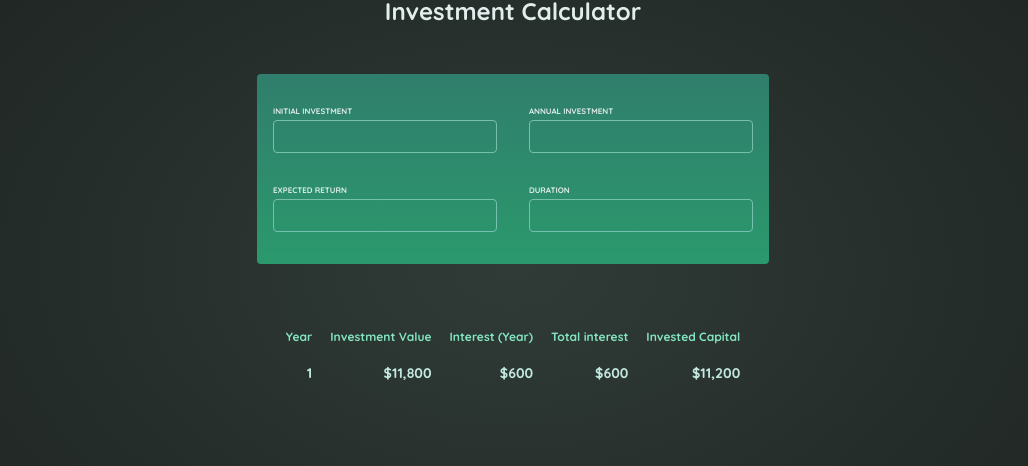
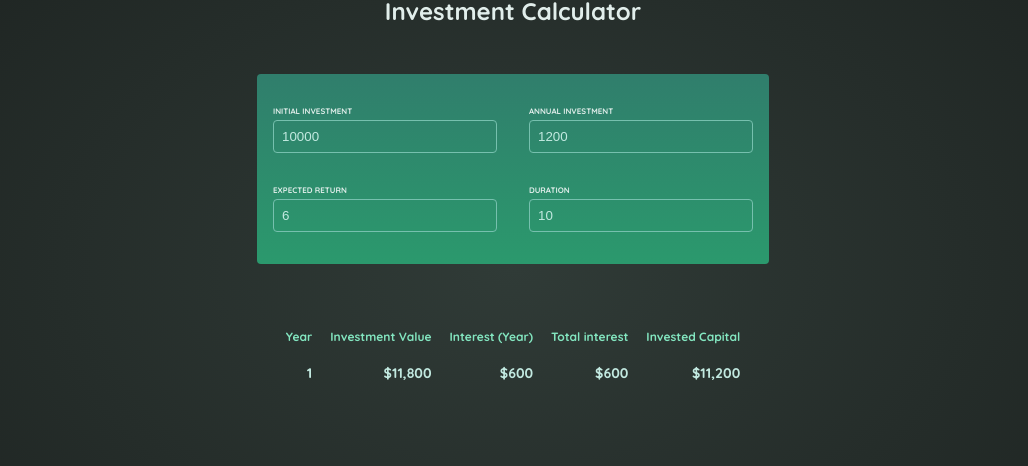
Before and after one commit to rhtjddls123/udemy-react-maximilian, a React (Vite) app in the folder react-essentials-practice/: page / in a window 1280 px wide. Shown: the part 156-622 px from the top of the page, without its empty margins (127-1155 px from the left). Built offline with nearby package versions, Linux system fonts and the light colour scheme.

Commit message:
feat: userInput 입력 기능 추가

```diff
--- a/react-essentials-practice/src/App.tsx
+++ b/react-essentials-practice/src/App.tsx
@@ -1,15 +1,11 @@
 import Header from "./components/Header";
-import Result from "./components/Result";
-import UserInputSection from "./components/UserInputSection";
+import Main from "./components/Main";
 
 function App() {
   return (
     <div className="container mx-auto">
       <Header />
-      <main>
-        <UserInputSection />
-        <Result />
-      </main>
+      <Main />
     </div>
   );
 }
--- /dev/null
+++ b/react-essentials-practice/src/components/Main.tsx
@@ -0,0 +1,27 @@
+import { useState } from "react";
+import Result from "./Result";
+import UserInputSection from "./UserInputSection";
+import { InputType, userInput } from "../types";
+
+const Main = () => {
+  const [userInput, setUserInput] = useState<userInput>({
+    InitialInvestment: 10000,
+    AnnualInvestment: 1200,
+    ExpectedReturn: 6,
+    Duration: 10
+  });
+
+  const handleChange = (inputIdentifier: InputType, newValue: number) => {
+    setUserInput((prev) => {
+      return { ...prev, [inputIdentifier]: newValue };
+    });
+  };
+  return (
+    <main>
+      <UserInputSection userInput={userInput} handleChange={handleChange} />
+      <Result />
+    </main>
+  );
+};
+
+export default Main;
--- a/react-essentials-practice/src/components/UserInput.tsx
+++ b/react-essentials-practice/src/components/UserInput.tsx
@@ -1,14 +1,21 @@
+import { InputType, userInput } from "../types";
+
 interface UserInputProps {
   title: string;
+  userInput: userInput;
+  inputIdentifier: InputType;
+  handleChange: (inputIdentifier: InputType, newValue: number) => void;
 }
 
-const UserInput = ({ title }: UserInputProps) => {
+const UserInput = ({ title, userInput, inputIdentifier, handleChange }: UserInputProps) => {
   return (
     <p className="flex flex-col">
       <label className="text-[0.5rem] font-bold mb-1">{title}</label>
       <input
         className="bg-transparent border border-solid border-[#76c0ae] rounded p-2 text-[#c2e9e0]"
         type="number"
+        value={userInput[inputIdentifier]}
+        onChange={(e) => handleChange(inputIdentifier, +e.target.value)}
       />
     </p>
   );
--- a/react-essentials-practice/src/components/UserInputSection.tsx
+++ b/react-essentials-practice/src/components/UserInputSection.tsx
@@ -1,16 +1,42 @@
+import { InputType, userInput } from "../types";
 import UserInput from "./UserInput";
 
-const UserInputSection = () => {
+interface UserInputSectionProps {
+  userInput: userInput;
+  handleChange: (inputIdentifier: InputType, newValue: number) => void;
+}
+
+const UserInputSection = ({ userInput, handleChange }: UserInputSectionProps) => {
   return (
     <section
       className="max-w-lg mx-auto p-4 rounded"
       style={{ background: "linear-gradient(180deg, #307e6c, #2b996d)" }}
     >
       <div className="grid grid-cols-2 gap-x-8">
-        <UserInput title="INITIAL INVESTMENT" />
-        <UserInput title="ANNUAL INVESTMENT" />
-        <UserInput title="EXPECTED RETURN" />
-        <UserInput title="DURATION" />
+        <UserInput
+          title="INITIAL INVESTMENT"
+          userInput={userInput}
+          inputIdentifier="InitialInvestment"
+          handleChange={handleChange}
+        />
+        <UserInput
+          title="ANNUAL INVESTMENT"
+          userInput={userInput}
+          inputIdentifier="AnnualInvestment"
+          handleChange={handleChange}
+        />
+        <UserInput
+          title="EXPECTED RETURN"
+          userInput={userInput}
+          inputIdentifier="ExpectedReturn"
+          handleChange={handleChange}
+        />
+        <UserInput
+          title="DURATION"
+          userInput={userInput}
+          inputIdentifier="Duration"
+          handleChange={handleChange}
+        />
       </div>
     </section>
   );
--- a/react-essentials-practice/src/types.d.ts
+++ b/react-essentials-practice/src/types.d.ts
@@ -4,3 +4,5 @@ export type userInput = {
   ExpectedReturn: number;
   Duration: number;
 };
+
+type InputType = "InitialInvestment" | "AnnualInvestment" | "ExpectedReturn" | "Duration";
```
